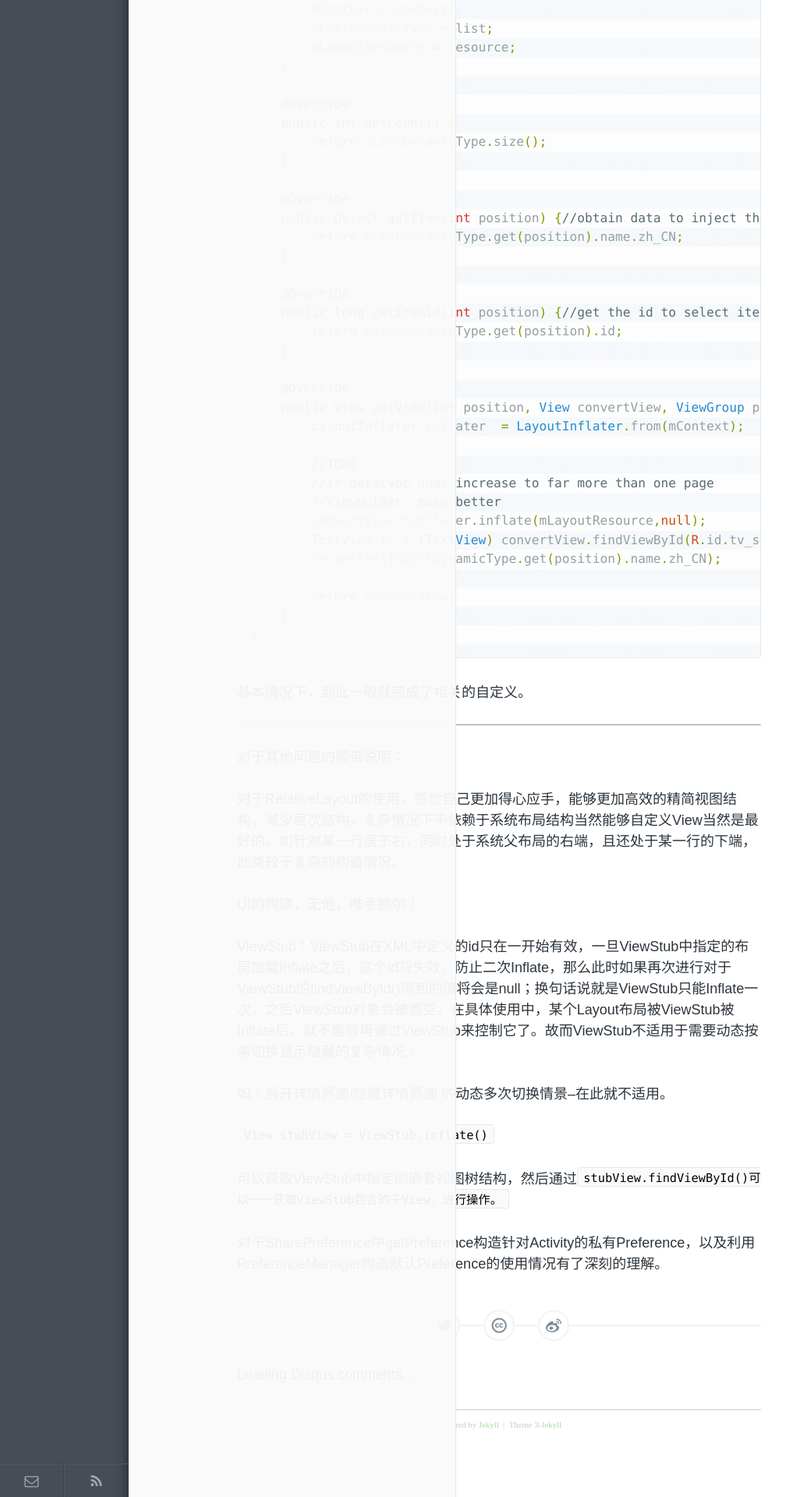
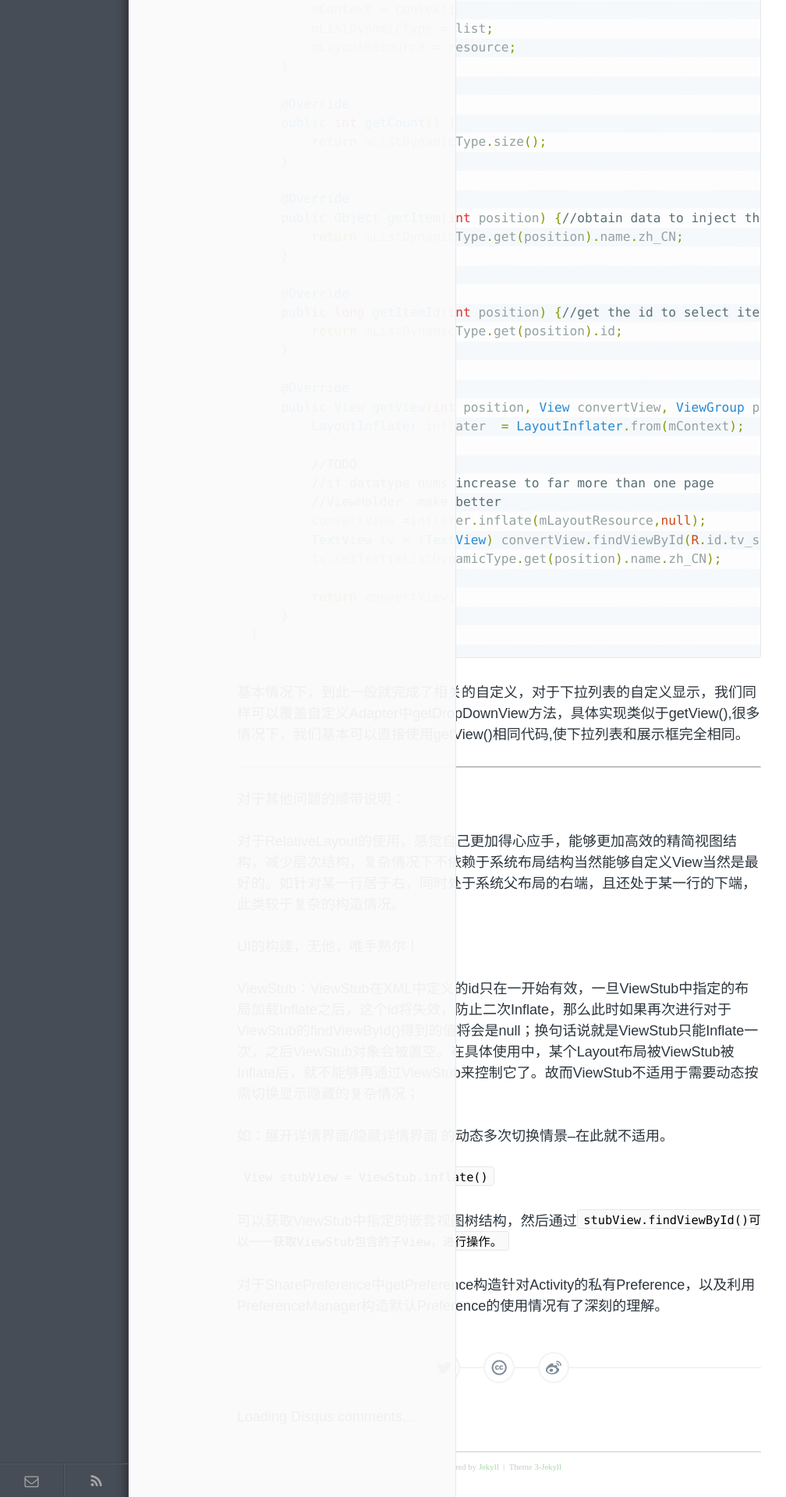
Before and after one commit to enlipan/enlipan.github.io, a Jekyll site: the page built from _posts/2015-8-21-android-customed-spinner.md, in a window 1280 px wide. Shown: the part 2479-4399 px from the top of the page at 78% size, without its empty margins (0-1008 px from the left). Built offline with Jekyll 4.4.1, drawn with Linux system fonts in a browser that asks for light colours; comment, search, counter and statistics services are not loaded.

Commit message:
post spinner customed

```diff
--- a/_posts/2015-8-21-android-customed-spinner.md
+++ b/_posts/2015-8-21-android-customed-spinner.md
@@ -128,7 +128,7 @@ public class TyeDataSpinnerAdapter<TypeItem> extends ArrayAdapter {
 
 {%   endhighlight %}
 
-基本情况下，到此一般就完成了相关的自定义。
+基本情况下，到此一般就完成了相关的自定义，对于下拉列表的自定义显示，我们同样可以覆盖自定义Adapter中getDropDownView方法，具体实现类似于getView(),很多情况下，我们基本可以直接使用getView()相同代码,使下拉列表和展示框完全相同。
 
 
 ---
```
